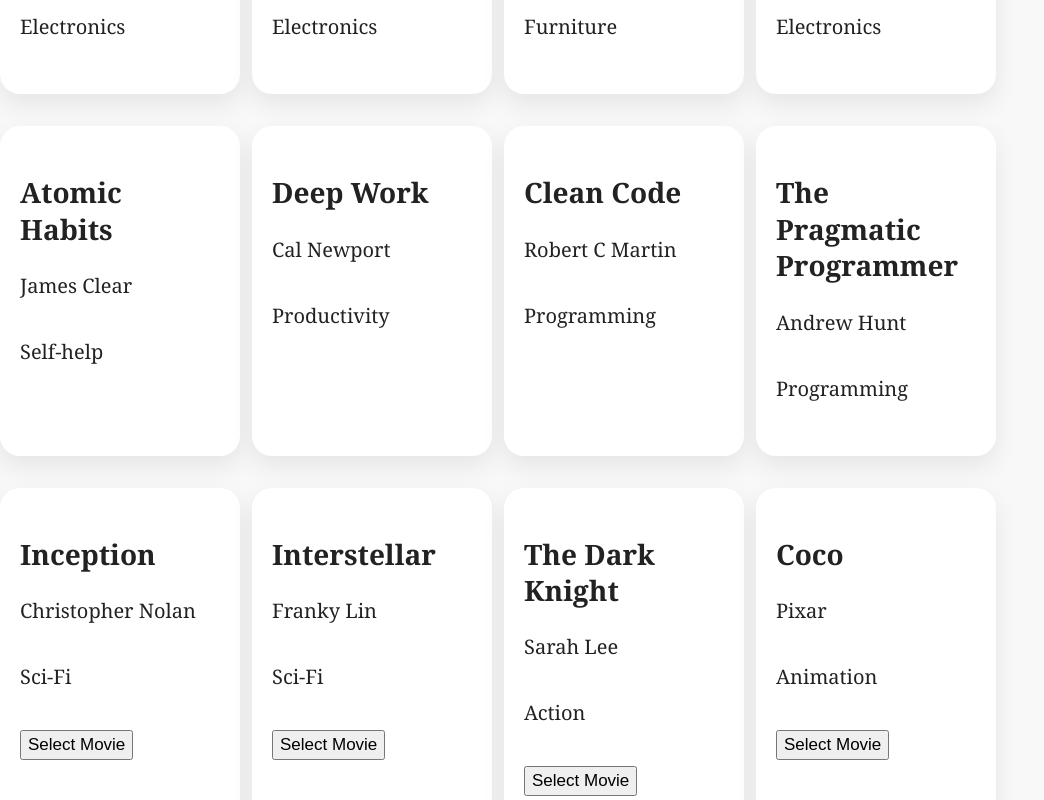
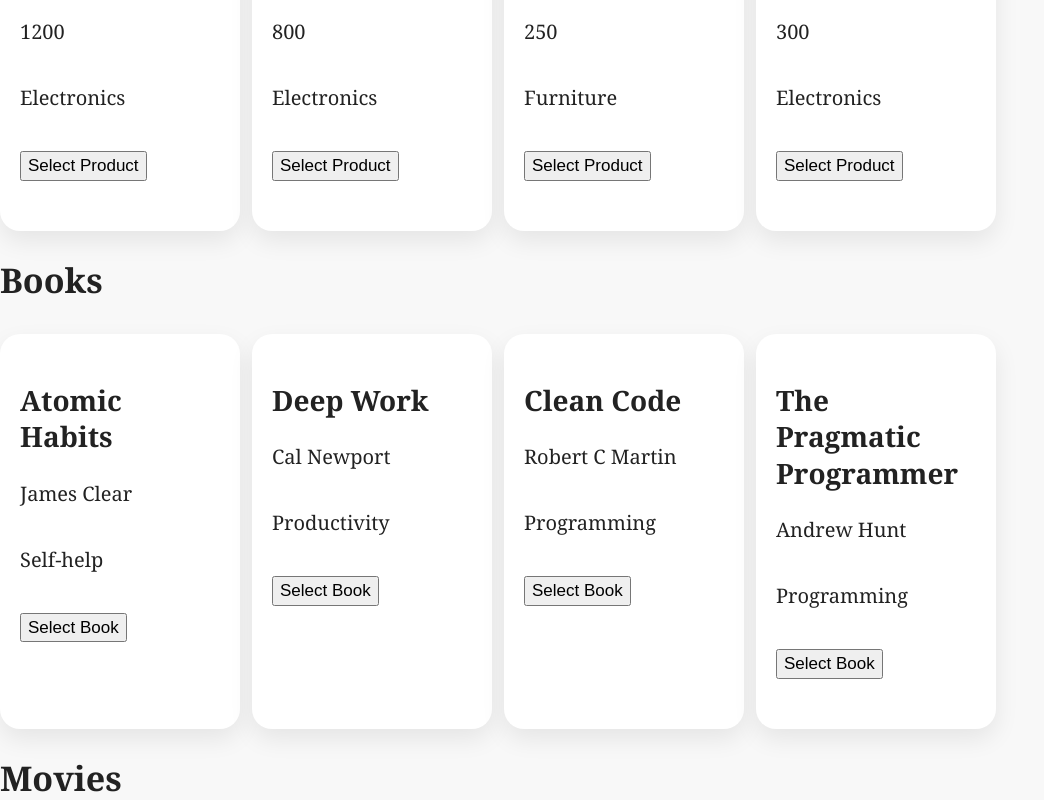
Before and after one commit to fmaslim/personalwebsite, an Angular app: page /projects in a window 1280 px wide. Shown: the part 2960-3760 px from the top of the page, without its empty margins (0-1044 px from the left). Built offline with nearby package versions, Linux system fonts and the light colour scheme.

Commit message:
Added Ouput event emitter to book and product

```diff
--- a/src/app/components/book-card/book-card.component.html
+++ b/src/app/components/book-card/book-card.component.html
@@ -7,3 +7,6 @@
 <p>
     {{ book.genre }}
 </p>
+<p>
+    <button (click)="selectBook_child()">Select Book</button>
+</p>
--- a/src/app/components/book-card/book-card.component.ts
+++ b/src/app/components/book-card/book-card.component.ts
@@ -1,4 +1,4 @@
-import { Component, Input } from '@angular/core';
+import { Component, Input, Output, EventEmitter } from '@angular/core';
 
 @Component({
   selector: 'app-book-card',
@@ -7,4 +7,9 @@
 })
 export class BookCardComponent {
     @Input() book: any;
+    @Output() bookSelected_child = new EventEmitter<any>();
+
+    selectBook_child() {
+        this.bookSelected_child.emit(this.book);
+    }
 }
--- a/src/app/components/product-card/product-card.component.html
+++ b/src/app/components/product-card/product-card.component.html
@@ -7,3 +7,6 @@
 <p>
     {{ product.category }}
 </p>
+<p>
+    <button (click)="selectProduct_child()">Select Product</button>
+</p>
--- a/src/app/components/product-card/product-card.component.ts
+++ b/src/app/components/product-card/product-card.component.ts
@@ -1,4 +1,4 @@
-import { Component, Input } from '@angular/core';
+import { Component, Input, Output, EventEmitter } from '@angular/core';
 
 @Component({
   selector: 'app-product-card',
@@ -7,4 +7,10 @@
 })
 export class ProductCardComponent {
     @Input() product: any;
+
+    @Output() productSelected_child = new EventEmitter<any>();
+
+    selectProduct_child() {
+        this.productSelected_child.emit(this.product);
+    }
 }
--- a/src/app/projects/projects.component.html
+++ b/src/app/projects/projects.component.html
@@ -59,7 +59,6 @@
 </section>
 <section>
     <h2>Employees</h2>
-
     <div class="employee-list projects-grid">
         <app-employee-card *ngFor="let employee of employees"
                            [employee]="employee"
@@ -67,20 +66,31 @@
         </app-employee-card>
     </div>
 
+    <h2>Products</h2>
+    <p *ngIf="selectedProduct">
+        Selected Product: {{ selectedProduct.name }}
+    </p>
     <div class="employee-list projects-grid">
         <app-product-card *ngFor="let product of products"
                           [product]="product"
-                          class="project-card">
+                          class="project-card"
+                          (productSelected_child)="onProductSelected_parent($event)">
         </app-product-card>
     </div>
 
+    <h2>Books</h2>
+    <p *ngIf="selectedBook">
+        Selected Book: {{ selectedBook.title }}
+    </p>
     <div class="employee-list projects-grid">
         <app-book-card *ngFor="let book of books"
                        [book]="book"
-                       class="project-card">
+                       class="project-card"
+                       (bookSelected_child)="onBookSelected_parent($event)">
         </app-book-card>
     </div>
 
+    <h2>Movies</h2>
     <p *ngIf="selectedMovie">
         Selected movie: {{ selectedMovie.title }}
     </p>
@@ -92,6 +102,7 @@
         </app-movie-card>
     </div>
 
+    <h2>Movies 2</h2>
     <div class="employee-list projects-grid">
         <app-movie2-card *ngFor="let movie of movies2"
                          [movie]="movie"
--- a/src/app/projects/projects.component.ts
+++ b/src/app/projects/projects.component.ts
@@ -150,8 +150,11 @@
 
     bannerUrl = '/website-banner-2.png';
     bannerAlt = 'Cloud computing and workspace banner';
+    showFeatured = true;
+
     selectedMovie: any = null;
-    showFeatured = true;
+    selectedBook: any = null;
+    selectedProduct: any = null;
 
     toggleFeatured() {
         this.showFeatured = !this.showFeatured;
@@ -165,4 +168,14 @@
         this.selectedMovie = movie;
         console.log('Selected movie:', movie);
     }
+
+    onBookSelected_parent(book: any) {
+        this.selectedBook = book;
+        console.log('Selected book:', book);
+    }
+
+    onProductSelected_parent(product: any) {
+        this.selectedProduct = product;
+        console.log('Selected product:', product);
+    }
 }
```
